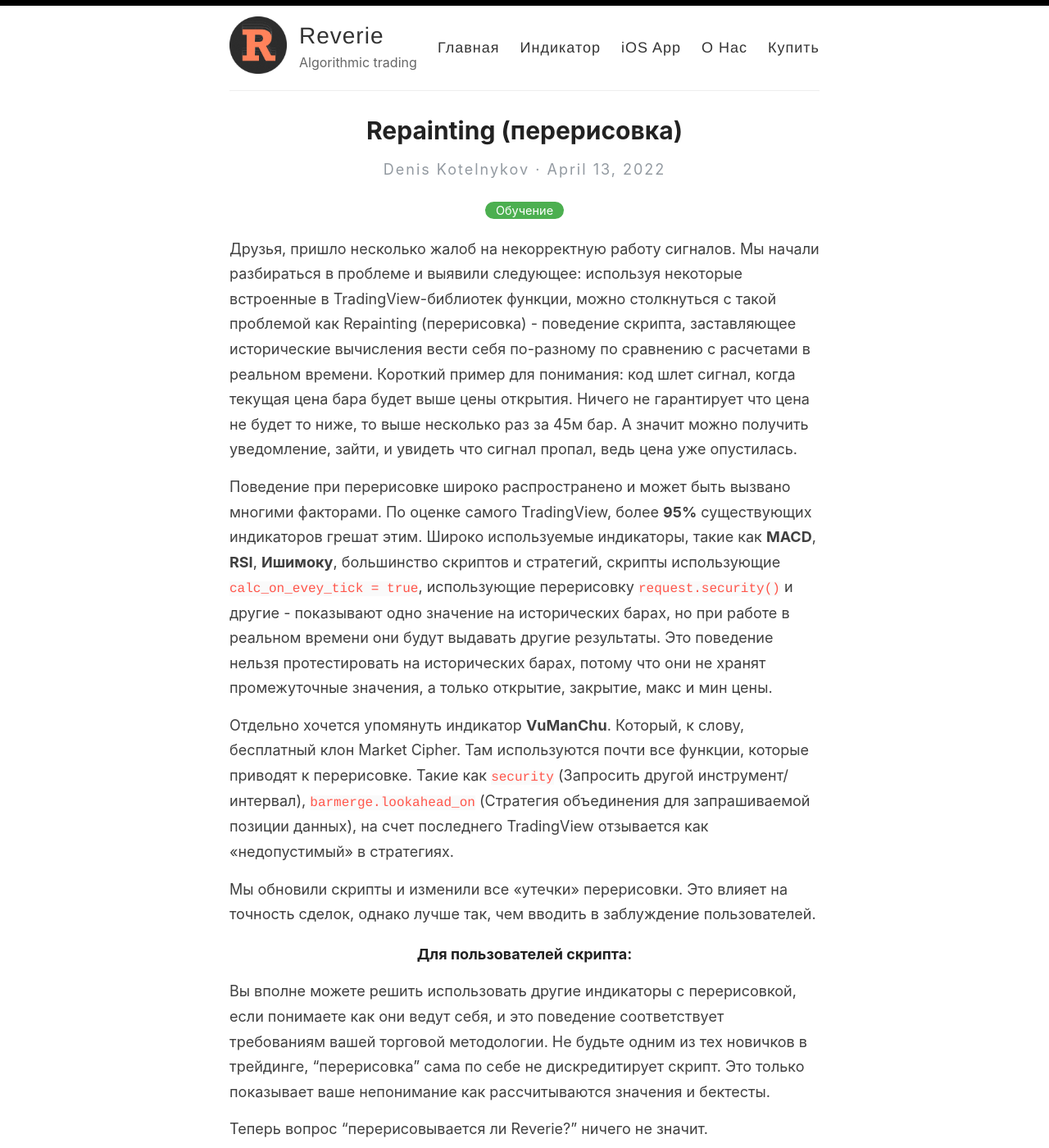
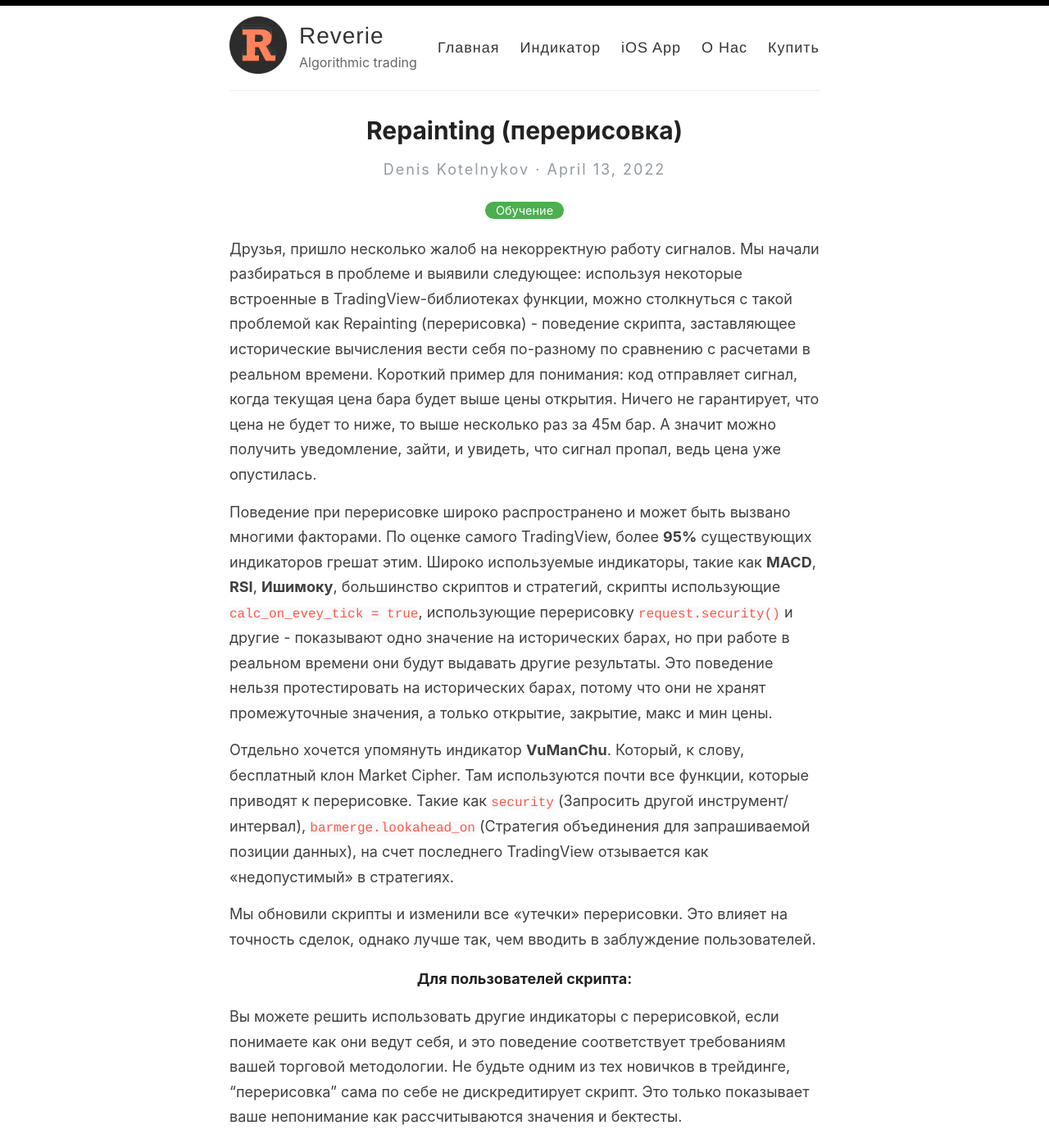
Before and after one commit to udevwork/Reverie, a Jekyll site: the page built from _posts/2022-04-13-repainting.md, in a window 1280 px wide and 1400 px high. Shown: the whole window at 82% size. Built offline with Jekyll 4.4.1, drawn with Linux system fonts in a browser that asks for light colours.

Commit message:
Repainting

```diff
--- a/_posts/2022-04-13-repainting.md
+++ b/_posts/2022-04-13-repainting.md
@@ -4,7 +4,7 @@
 categories: [Обучение]
 ---
 
-Друзья, пришло несколько жалоб на некорректную работу сигналов. Мы начали разбираться в проблеме и выявили следующее: используя некоторые встроенные в TradingView-библиотек функции, можно столкнуться с такой проблемой как Repainting (перерисовка) - поведение скрипта, заставляющее исторические вычисления вести себя по-разному по сравнению с расчетами в реальном времени. Короткий пример для понимания: код шлет сигнал, когда текущая цена бара будет выше цены открытия. Ничего не гарантирует что цена не будет то ниже, то выше несколько раз за 45м бар. А значит можно получить уведомление, зайти, и увидеть что сигнал пропал, ведь цена уже опустилась.
+Друзья, пришло несколько жалоб на некорректную работу сигналов. Мы начали разбираться в проблеме и выявили следующее: используя некоторые встроенные в TradingView-библиотеках функции, можно столкнуться с такой проблемой как Repainting (перерисовка) - поведение скрипта, заставляющее исторические вычисления вести себя по-разному по сравнению с расчетами в реальном времени. Короткий пример для понимания: код отправляет сигнал, когда текущая цена бара будет выше цены открытия. Ничего не гарантирует, что цена не будет то ниже, то выше несколько раз за 45м бар. А значит можно получить уведомление, зайти, и увидеть, что сигнал пропал, ведь цена уже опустилась.
 
 Поведение при перерисовке широко распространено и может быть вызвано многими факторами.  По оценке самого TradingView, более **95%** существующих индикаторов грешат этим. Широко используемые индикаторы, такие как **MACD**, **RSI**, **Ишимоку**, большинство скриптов и стратегий, скрипты использующие `calc_on_evey_tick = true`, использующие перерисовку `request.security()` и другие - показывают одно значение на исторических барах, но при работе в реальном времени они будут выдавать другие результаты. Это поведение нельзя протестировать на исторических барах, потому что они не хранят промежуточные значения, а только открытие, закрытие, макс и мин цены.
 
@@ -14,7 +14,7 @@
 
 #### Для пользователей скрипта:
 
-Вы вполне можете решить использовать другие индикаторы с перерисовкой, если понимаете как они ведут себя, и это поведение соответствует требованиям вашей торговой методологии. Не будьте одним из тех новичков в трейдинге, “перерисовка” сама по себе не дискредитирует скрипт. Это только показывает ваше непонимание как рассчитываются значения и бектесты.
+Вы можете решить использовать другие индикаторы с перерисовкой, если понимаете как они ведут себя, и это поведение соответствует требованиям вашей торговой методологии. Не будьте одним из тех новичков в трейдинге, “перерисовка” сама по себе не дискредитирует скрипт. Это только показывает ваше непонимание как рассчитываются значения и бектесты.
 
 Теперь вопрос “перерисовывается ли Reverie?” ничего не значит. Следовательно, на него нельзя дать содержательный ответ. Почему? Потому что это должно быть квалифицировано. Вместо этого можно было бы спросить:
 
```
